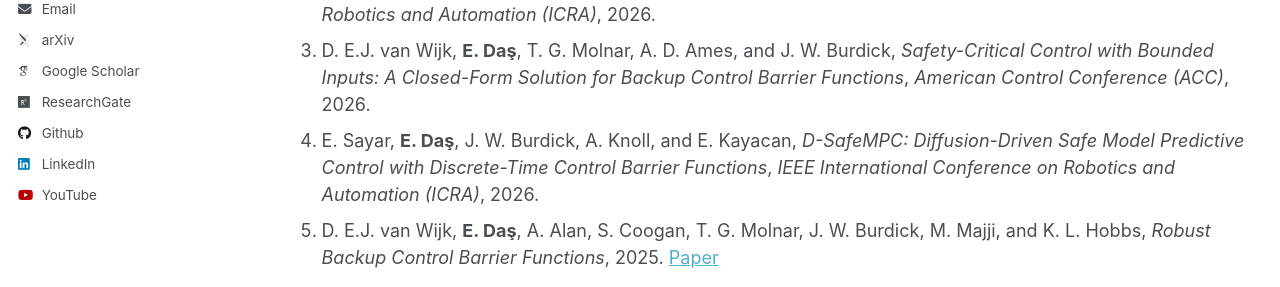
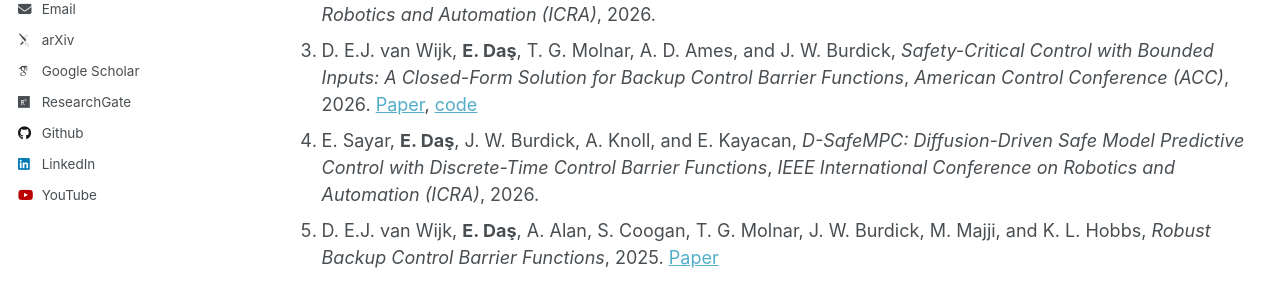
Before and after one commit to ersindas/ersindas.github.io, a Jekyll site: the page built from _pages/publications.md, in a window 1280 px wide and 900 px high. Shown: the part 439-726 px from the top of the window. Built offline with Jekyll 4.4.1, drawn with Linux system fonts in a browser that asks for light colours; some web fonts are replaced.

Commit message:
Update publications.md
acc2026

```diff
--- a/_pages/publications.md
+++ b/_pages/publications.md
@@ -10,7 +10,7 @@ author_profile: true
 ## Preprints/Submitted
 1. **E. Daş**, R. Nanayakkara, X. Tan, R. M. Bena, J. W. Burdick, P. Tabuada, and A. D. Ames, *Safe Navigation under State Uncertainty: Online Adaptation for Robust Control Barrier Functions*, *IEEE Robotics and Automation Letters*, 2025. [Paper](https://arxiv.org/pdf/2508.19159), [code](https://github.com/ersindas/robust-CBFs), [video](https://youtu.be/tTNu-Etm0SU)
 2. **E. Daş**,  W. A. Welch, P. Spieler, K. Albee, A. Noca, J. Edlund, J. Becktor, T. Touma, J. Todd, S. Bhamidipati, S. Kombo, M. Saboia, A. Sabel, G. Lim, R. Thakker, A. Rahmani, and J. W. Burdick, *Safe Payload Transfer with Ship-Mounted Cranes: A Robust Model Predictive Control Approach*, *IEEE International Conference on Robotics and Automation (ICRA)*, 2026.
-3. D. E.J. van Wijk, **E. Daş**, T. G. Molnar, A. D. Ames, and J. W. Burdick, *Safety-Critical Control with Bounded Inputs: A Closed-Form Solution for Backup Control Barrier Functions*, *American Control Conference (ACC)*, 2026.
+3. D. E.J. van Wijk, **E. Daş**, T. G. Molnar, A. D. Ames, and J. W. Burdick, *Safety-Critical Control with Bounded Inputs: A Closed-Form Solution for Backup Control Barrier Functions*, *American Control Conference (ACC)*, 2026. [Paper](https://arxiv.org/pdf/2510.05436), [code](https://github.com/davidvwijk/OI-CBF)
 4. E. Sayar, **E. Daş**, J. W. Burdick, A. Knoll, and E. Kayacan, *D-SafeMPC: Diffusion-Driven Safe Model Predictive Control with Discrete-Time Control Barrier Functions*, *IEEE International Conference on Robotics and Automation (ICRA)*, 2026.
 5. D. E.J. van Wijk, **E. Daş**, A. Alan, S. Coogan, T. G. Molnar, J. W. Burdick, M. Majji, and K. L. Hobbs, *Robust Backup Control Barrier Functions*, 2025. [Paper](https://arxiv.org/pdf/2503.15734)
 
```
